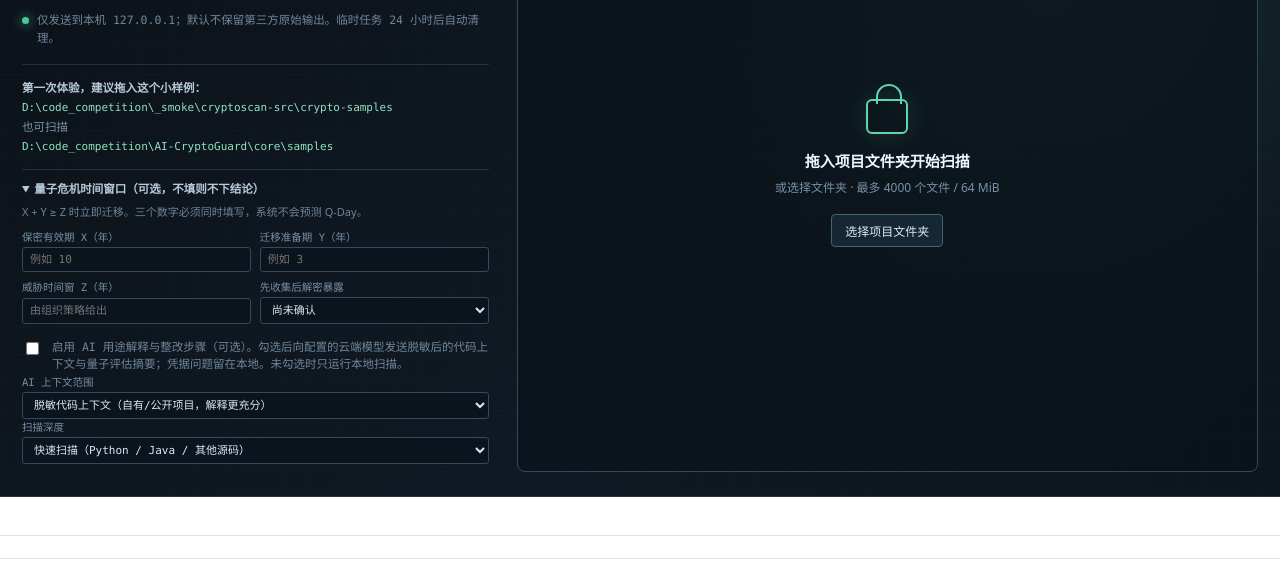
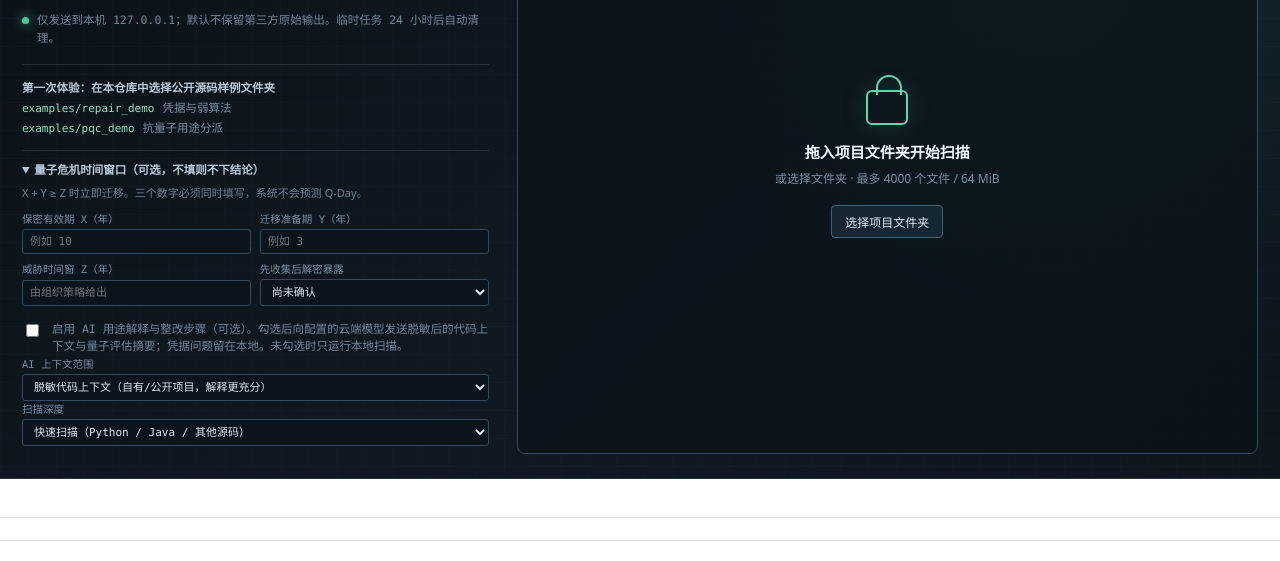
Before and after one commit to Rant-yang/AI-CryptoGuard, a plain HTML site: page web/index.html in a window 1280 px wide. Shown: the part 238-799 px from the top of the page. Drawn offline with Linux system fonts and the light colour scheme.

Commit message:
web: use portable built-in demo folders on scan landing

```diff
--- a/web/index.html
+++ b/web/index.html
@@ -93,7 +93,8 @@
   .scan-examples{margin-top:16px;padding-top:13px;border-top:1px solid rgba(120,144,165,.22);
                  color:#7890a5;font-size:11.5px;line-height:1.75}
   .scan-examples b{color:#b8cbd9;font-weight:600}
-  .scan-examples code{display:block;color:#8ee3c2;font-family:var(--mono);font-size:11px;
+  .scan-example{display:flex;flex-wrap:wrap;column-gap:8px;align-items:baseline}
+  .scan-examples code{color:#8ee3c2;font-family:var(--mono);font-size:11px;
                       overflow:hidden;text-overflow:ellipsis;white-space:nowrap}
   .timeline-config{margin-top:12px;border-top:1px solid rgba(120,144,165,.22);padding-top:10px}
   .timeline-config summary{cursor:pointer;color:#b8cbd9;font:600 11.5px var(--mono)}
@@ -386,9 +387,9 @@
       <p>拖入一个项目文件夹。系统会在本机完成密码资产发现、证据融合与前置量子风险评估，完成后自动进入报告视图。</p>
       <div class="privacy"><i></i><span>仅发送到本机 127.0.0.1；默认不保留第三方原始输出。临时任务 24 小时后自动清理。</span></div>
       <div class="scan-examples">
-        <b>第一次体验，建议拖入这个小样例：</b>
-        <code>D:\code_competition\_smoke\cryptoscan-src\crypto-samples</code>
-        也可扫描 <code>D:\code_competition\AI-CryptoGuard\core\samples</code>
+        <b>第一次体验：在本仓库中选择公开源码样例文件夹</b>
+        <div class="scan-example"><code>examples/repair_demo</code><span>凭据与弱算法</span></div>
+        <div class="scan-example"><code>examples/pqc_demo</code><span>抗量子用途分派</span></div>
       </div>
       <details class="timeline-config" open>
         <summary>量子危机时间窗口（可选，不填则不下结论）</summary>
```
Also changed, not shown: 1 other file.
